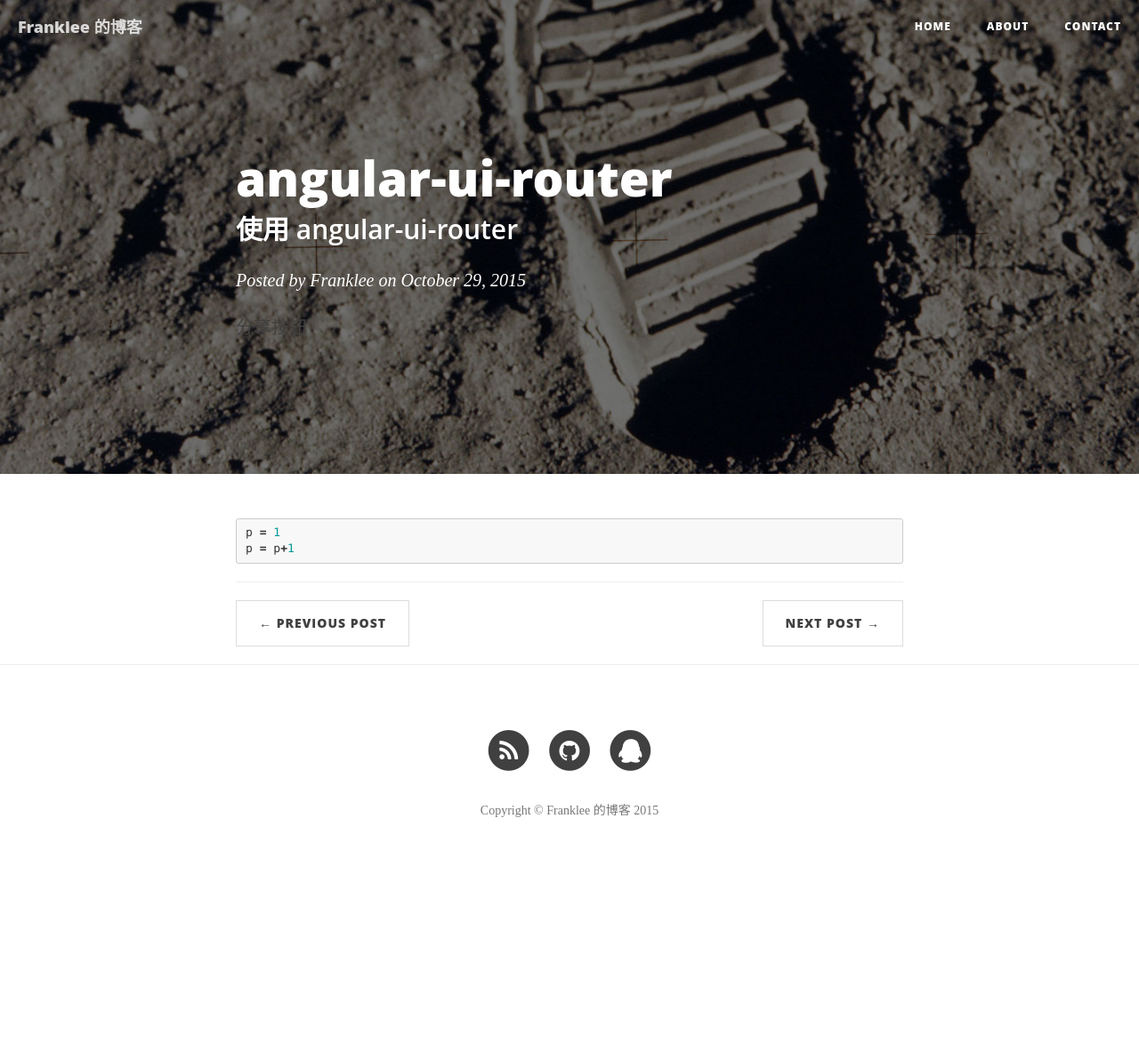
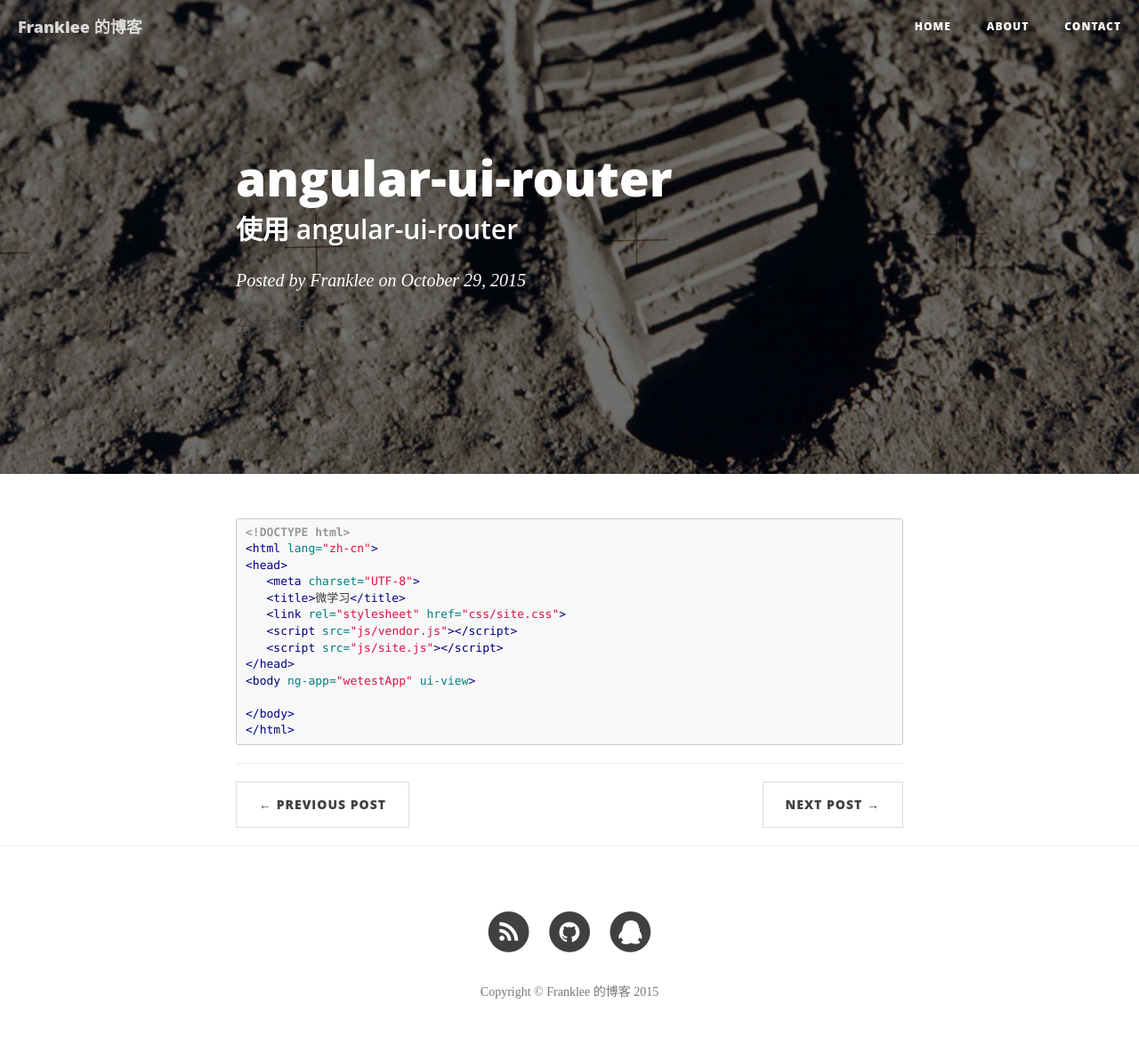
Before and after one commit to FrankLee33/franklee33.github.io, a Jekyll site: the page built from _posts/2015-10-29-angular-ui-router.markdown, in a window 1280 px wide. Shown: the whole page at 89% size. Built offline with Jekyll 4.4.1, drawn with Linux system fonts in a browser that asks for light colours; nearby versions of some CDN libraries; some web fonts are replaced; comment, search, counter and statistics services are not loaded; before the commit the page ends 987 px from its top, so only the background shows below that.

Commit message:
update a blog post

```diff
--- a/_posts/2015-10-29-angular-ui-router.markdown
+++ b/_posts/2015-10-29-angular-ui-router.markdown
@@ -6,9 +6,18 @@ date:       2015-10-29 15:05:00
 author:     "Franklee"
 header-img: "img/post-bg-05.jpg"
 ---
-{% highlight python %}
-{% raw %}
-p = 1
-p = p+1
-{% endraw %}
+{% highlight html %}
+<!DOCTYPE html>
+<html lang="zh-cn">
+<head>
+   <meta charset="UTF-8">
+   <title>微学习</title>
+   <link rel="stylesheet" href="css/site.css">
+   <script src="js/vendor.js"></script>
+   <script src="js/site.js"></script>
+</head>
+<body ng-app="wetestApp" ui-view>
+
+</body>
+</html>
 {% endhighlight %}
```
Also changed, not shown: index.html (line endings or trailing spaces).
